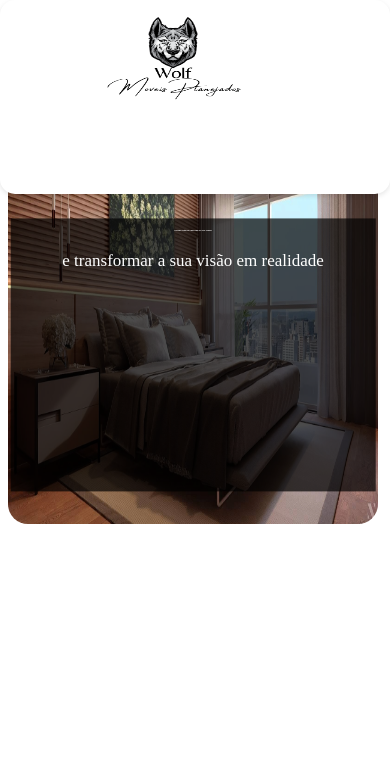
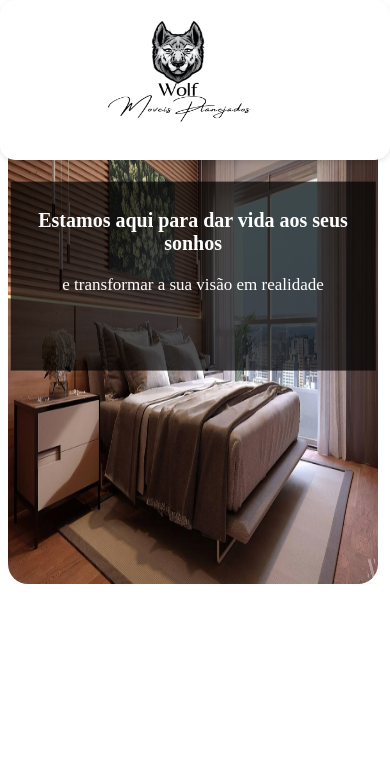
Before and after one commit to ErickRibeiro2023/Marcenaria, a plain HTML site: page index.html in a window 390 px wide. Shown: the top 781 px of the page. Drawn offline with nearby package versions, Linux system fonts and the light colour scheme; some packages are replaced by stand-ins of ours; a script that the page names is missing; a small style sheet from the web is missing.

Commit message:
alteração iphone 11

```diff
--- a/style.css
+++ b/style.css
@@ -366,17 +366,24 @@ img {
 
 /* RESPONSIVIDADE */
 
-@media only screen and (max-width: 568px) {
+
+
+
+
+@media only screen and (max-width: 896px) {
+
     #head{
         padding-top: 0;
-        height: 23vh;
+        height: 19vh;
+
+
     }
 
     #logo {
 
         width: 50%;
         margin-left: 25%;
-        height: 100%;
+        height: 50%;
 
 
     }
@@ -389,22 +396,23 @@ img {
     #logo img {
         /* margin-bottom: 15%; */
 
-        height: 110px;
-       width: 150px;
+        height: 135px;
+       width: 160px;
 
 
     }
     #primeiroConteudo{
-
-        margin-top: 42%;
-        height: 75vh;
+        width: 100%;
+        margin-top: 37%;
+        height: 70vh;
 
 
     }
 
     .descricaoSlide {
+
         position: absolute;
-        top: 25%;
+        top: 18%;
         left: 50%;
         transform: translate(-50%, -50%);
         background-color: rgba(0, 0, 0, 0.7);
@@ -412,11 +420,11 @@ img {
         padding: 10px;
         text-align: center;
         width: 93%;
-        height: 30%;
+        height: 20%;
 
     }
     .slide img {
-        height: 380px;
+        height: 460px;
         border-radius: 20px;
 
     }
@@ -426,7 +434,7 @@ img {
     }
 
     .h2 {
-        font-size: 2px;
+        font-size: 20px;
         font-weight: bold;
 
     }
@@ -439,8 +447,7 @@ img {
 
 
     #conteudomeio {
-        margin-top: 7%;
-        height: 205vh;
+        height: 120vh;
         flex-direction: column;
         display: flex;
 
@@ -456,11 +463,10 @@ img {
 
     }
     #descricao {
-
         margin-left: 1%;
         display: grid;
         grid-template-columns: repeat(1, 1fr); /* 3 colunas com larguras iguais */
-        grid-template-rows: repeat(1,65vh);
+        grid-template-rows: repeat(1,35vh);
         /* gap: 20px; Espaçamento entre as colunas e linhas */
         padding: 5vh; /* Padding interno */
         justify-content: center; /* Centraliza o conteúdo horizontalmente */
@@ -480,11 +486,10 @@ img {
 
     }
 
-
-
     #porfolio {
 
         height: 70vh;
+        margin-top: 20px;
 
     }
     #portfolioCima {
@@ -501,10 +506,10 @@ img {
     .swiper-slide img{
         margin-top: 2%;
         height: 50vh;
-        width: 80%;
+        width: 90%;
         border-radius: 10px;
         transition: 0.5s;
-        margin-right: 7%;
+        margin-right: 5%;
     }
 
 
@@ -517,18 +522,18 @@ img {
 
 
         height: 32vh;
+        margin-top: 40px;
 
     }
     #footer{
         height: 10vh;
-        margin-top: 15%;
+        margin-top: 30%;
     }
     .container-footer {
-
+    margin-bottom: 20px;
        height: 10vh;
        margin-right: 10%;
+
     }
 
-
-
   }
```
